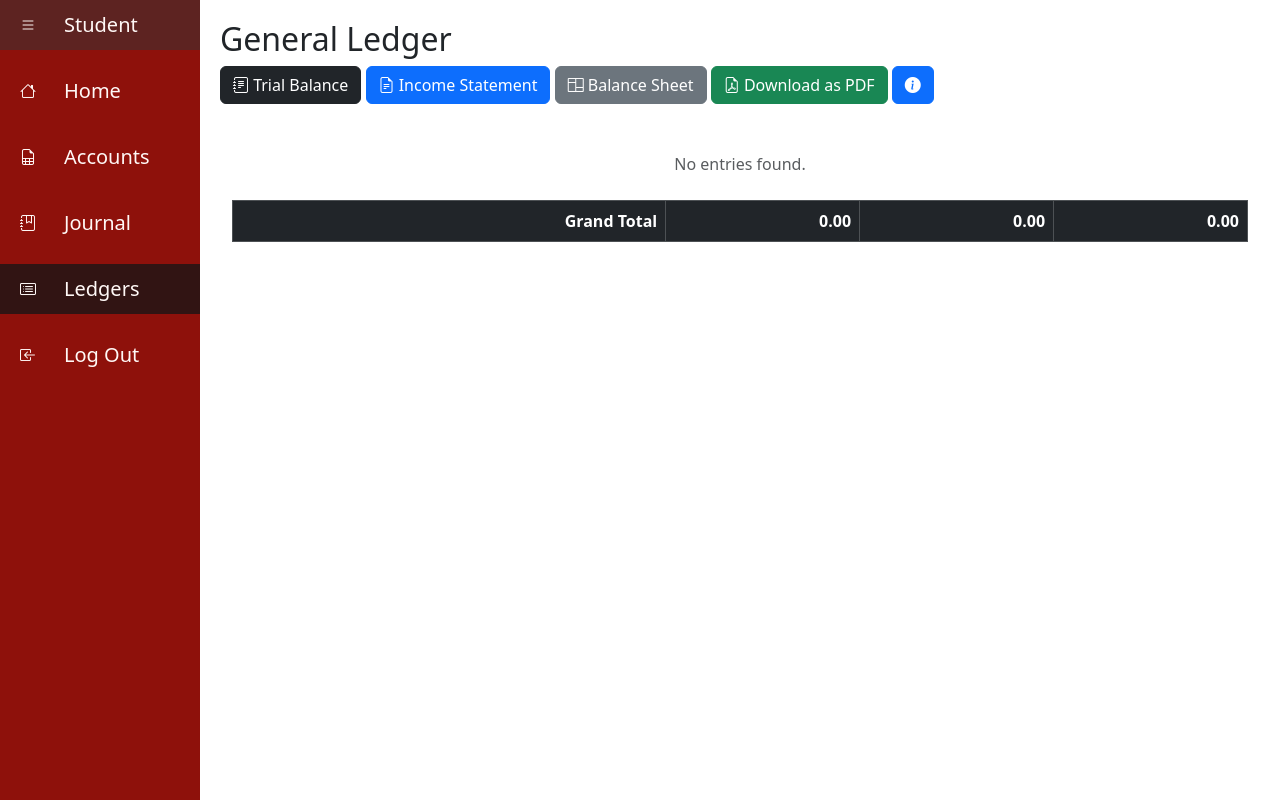
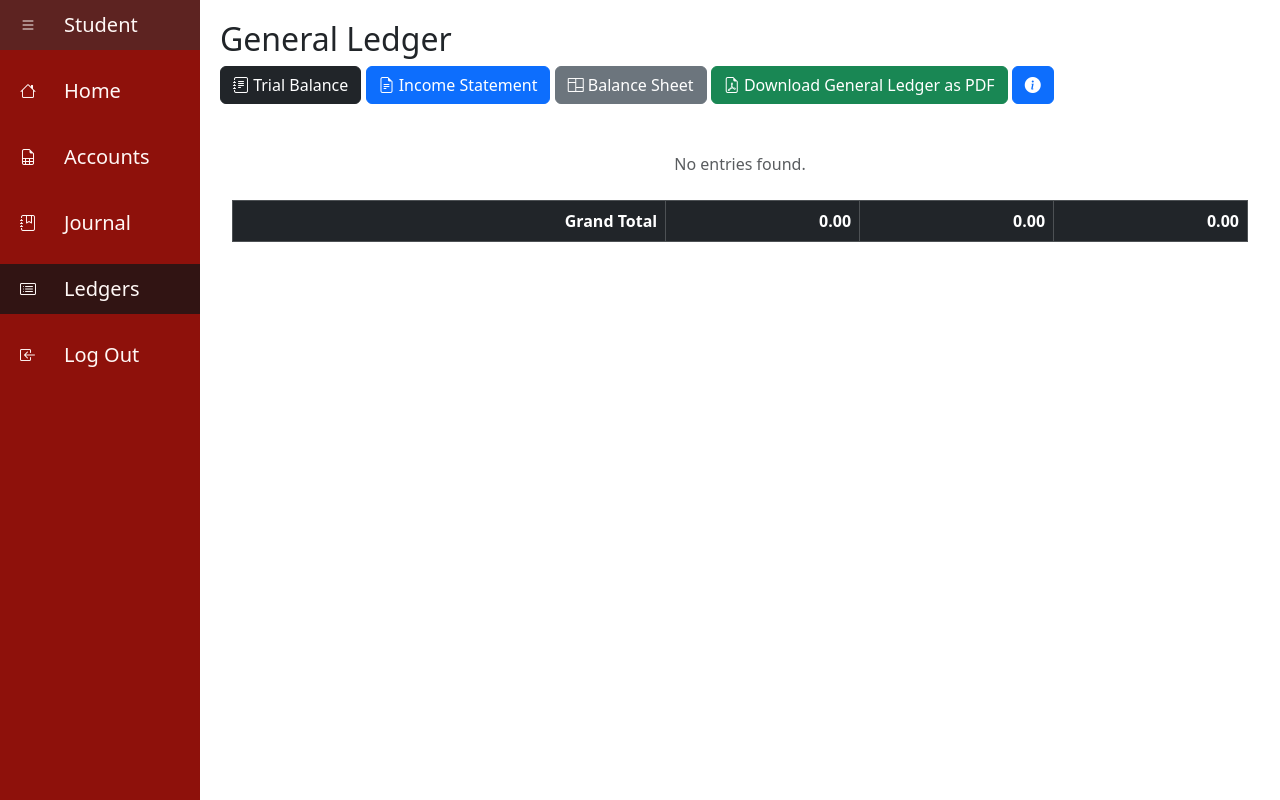
Before and after one commit to rjpd-7/Accounting_Systemv0.2, a Django app: page /ledgers/ in a window 1280 px wide. Run offline with Django 5.2, Linux system fonts and the light colour scheme; the visitor is signed in with stand-in values (Sample User, id 1); data that the repository does not hold is empty; some libraries are stand-ins or nearby versions.

Commit message:
ledger time fixed

```diff
--- a/Accounting_System_app/templates/Front_End/ledger.html
+++ b/Accounting_System_app/templates/Front_End/ledger.html
@@ -132,7 +132,7 @@
                 <i class="bi bi-columns"></i> Balance Sheet
             </a>
             <a href="{% url 'AccountingSystem:ledgers_pdf' %}?start_date={{ start_date }}&end_date={{ end_date }}" class="btn btn-success">
-                <i class="bi bi-file-earmark-pdf"></i> Download as PDF
+                <i class="bi bi-file-earmark-pdf"></i> Download General Ledger as PDF
             </a>
             <button type="button" class="btn btn-primary" data-bs-toggle="modal" data-bs-target="#exampleModal">
                 <i class="bi bi-info-circle-fill"></i>
--- a/Accounting_System_app/templates/Front_End/ledger_pdf.html
+++ b/Accounting_System_app/templates/Front_End/ledger_pdf.html
@@ -20,7 +20,7 @@
 <body>
     <h2>General Ledger</h2>
 
-    <p class="text-center">Date and Time Downloaded: {{ date_now }}</p>
+    <p class="text-center">Date and Time Downloaded: {% now "jS F Y H:i" %}</p>
 
     {% for group_id, group_data in grouped_ledger.items %}
     <h3 style="margin-top: 20px; margin-bottom: 10px;">{{ group_data.group_name }}</h3>
```
